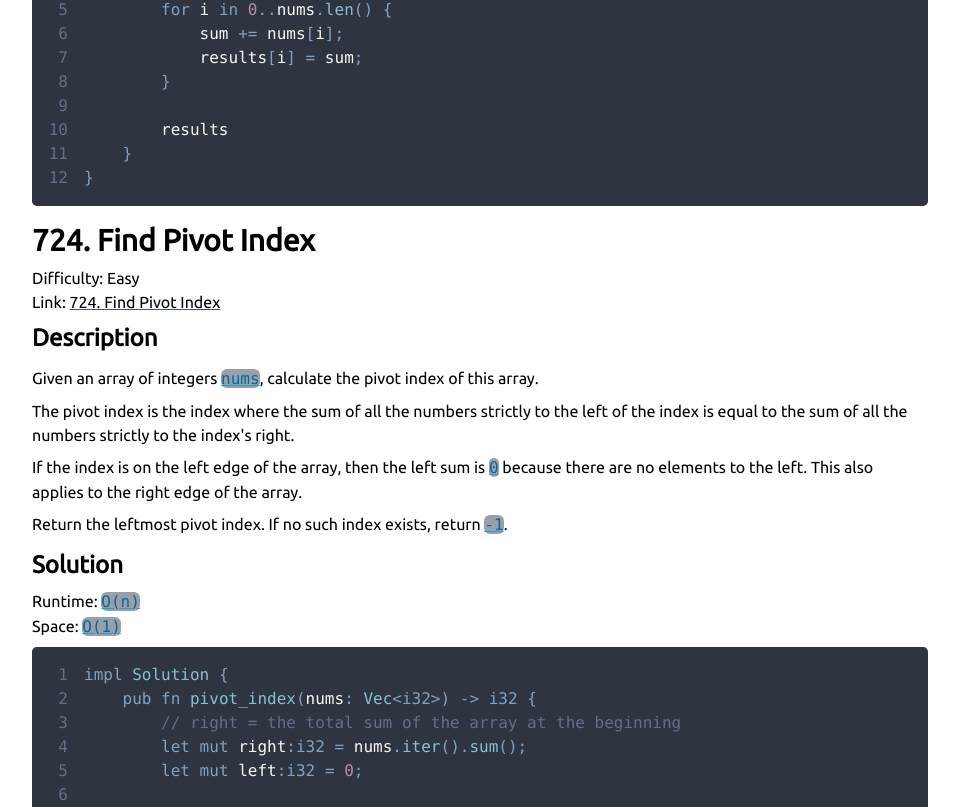
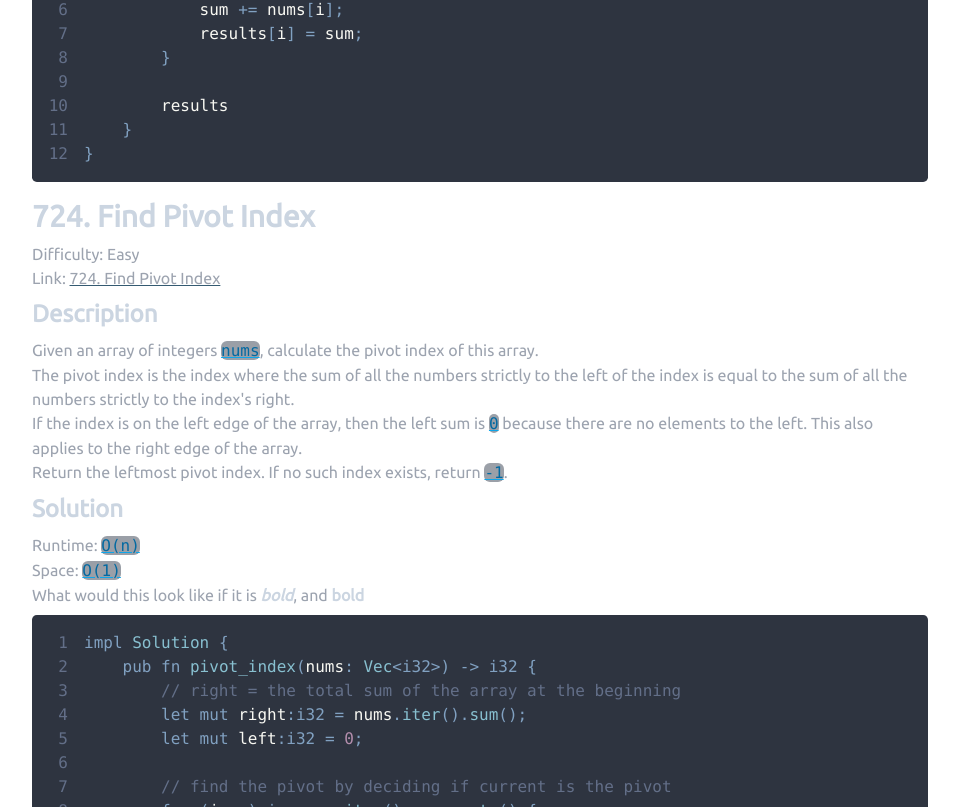
Before and after one commit to zhijie-os/next-blog, a Next.js app: page /posts/algorithm in a window 1280 px wide. Shown: the part 1042-1849 px from the top of the page, without its empty margins (160-1119 px from the left). Built offline with nearby package versions, Linux system fonts and the light colour scheme.

Commit message:
Gray-out the non-header text, and added styles for em, strong tags

```diff
--- a/posts/algorithm.md
+++ b/posts/algorithm.md
@@ -60,6 +60,8 @@ Return the leftmost pivot index. If no such index exists, return `-1`.
 - Runtime: `O(n)`
 - Space: `O(1)`
 
+What would this look like if it is *bold*, and **bold**
+
 ~~~rust
 impl Solution {
     pub fn pivot_index(nums: Vec<i32>) -> i32 {
--- a/styles/globals.css
+++ b/styles/globals.css
@@ -49,13 +49,23 @@ inline-code {
   @apply decoration-sky-500;
 } */
 
+.post em, strong {
+  @apply text-slate-300;
+  @apply font-bold;
+}
+
+
 .post a {
   @apply underline;
   @apply decoration-[#345A71];
 }
 
-.post p {
-  @apply py-1;
+.post h1,h2,h3,h4 {
+  @apply text-slate-300;
+}
+
+.post {
+  @apply text-gray-400;
 }
 
 .post h1 {
```
